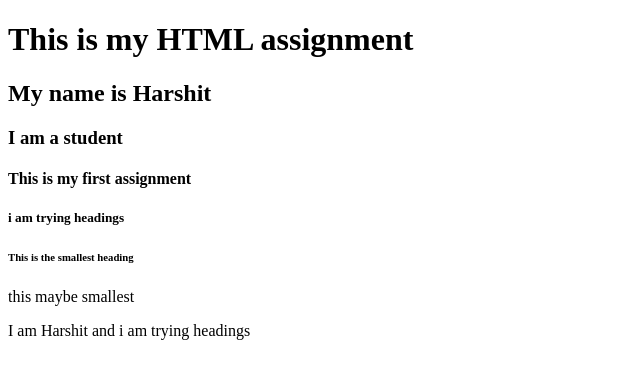
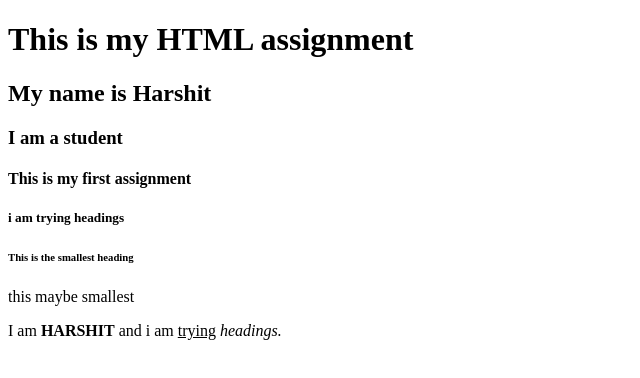
Before and after one commit to becominharshit/fullstacks, a plain HTML site: page index.html in a window 1280 px wide. Shown: the full height of the page, 0-640 px from the left. Drawn offline with Linux system fonts and the light colour scheme.

Commit message:
i added changes

```diff
--- a/index.html
+++ b/index.html
@@ -3,10 +3,11 @@
 <head>
     <meta property="og:title" content="Assignment">
     <meta property="og:description" content="This is my HTML assignment">
-    <meta property="og:image" content="https://avatars.githubusercontent.com/u/318068791?v=4">
+    <meta property="og:image" content="https://share.gemini.google/wQxruTUBmjKs">
     <meta charset="UTF-8">
     <meta name="viewport" content="width=device-width, initial-scale=1.0">
     <title>Assignment</title>
+    <link rel="icon" type="image/x-icon" href="https://share.gemini.google/wQxruTUBmjKs">
 </head>
 <body>
     <h1>This is my HTML assignment</h1>
@@ -16,6 +17,6 @@
     <h5> i am trying headings</h5>
     <h6>This is the smallest heading</h6>
     <h7>this maybe smallest</h7>
-    <p>I am Harshit and i am trying headings</p>
+    <p>I am <b>HARSHIT</b> and i am <u>trying</u> <i>headings.</i></p>
 </body>
 </html>
```
